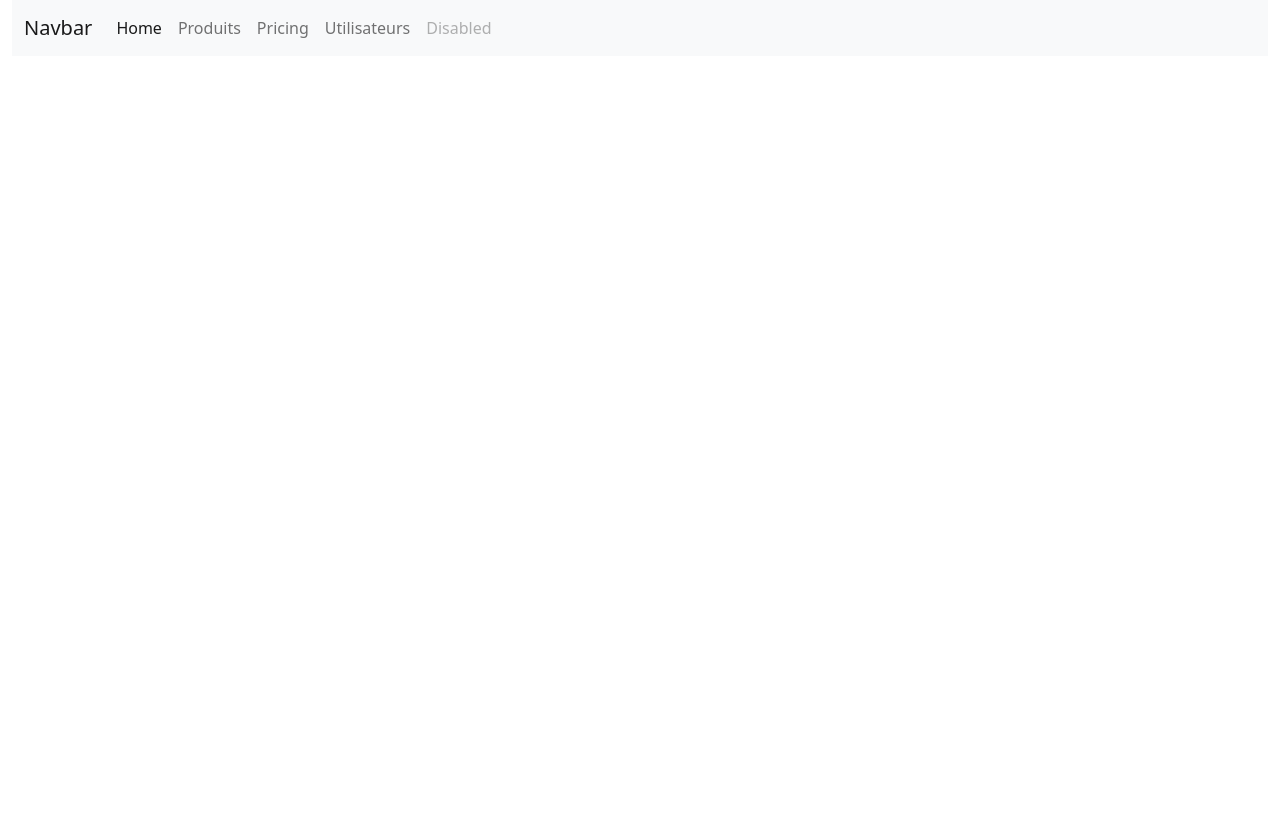
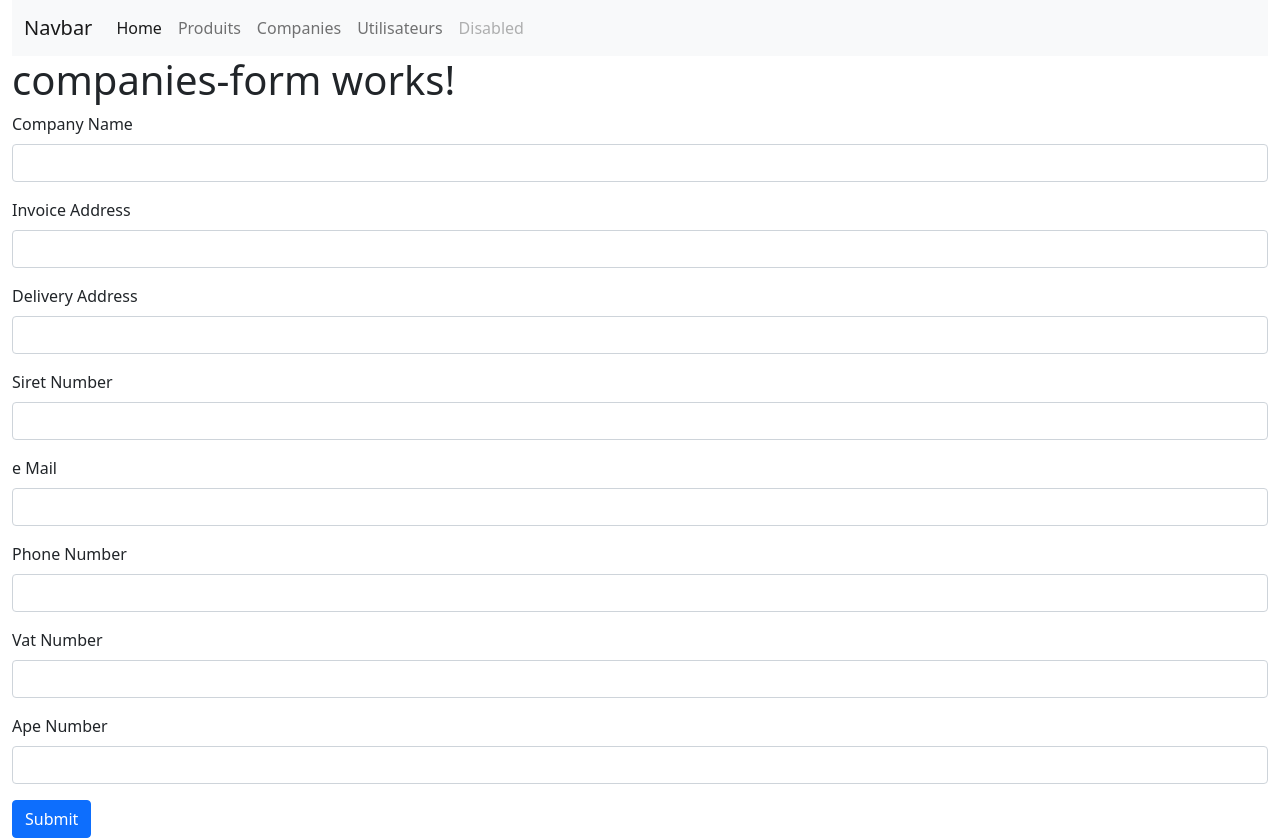
Before and after one commit to Maximedubois31/AfgFrontAngular, an Angular app: page /company/edit in a window 1280 px wide. Before the commit this address led to /. Before the commit the page ends 800 px from the top, so only its background shows below. Built offline with nearby package versions, Linux system fonts and the light colour scheme.

Commit message:
getAllCompanies

```diff
--- /dev/null
+++ b/src/app/admin/api/companyApi.service.ts
@@ -0,0 +1,52 @@
+import { HttpClient, HttpHeaders } from "@angular/common/http";
+import { Injectable } from "@angular/core";
+import { Observable, throwError } from "rxjs";
+import { catchError } from "rxjs/operators";
+import { environment } from "src/environments/environment";
+import { Company } from "../models/company.model";
+
+//URL api
+const API_URL = environment.apiUrl;
+
+@Injectable({
+    providedIn: 'root'
+})
+export class CompanyApiService {
+
+    constructor(private http: HttpClient) { }
+
+    //get all companies
+    getCompanies(): Observable<Company[]> {
+
+        const headers = new HttpHeaders().set("Content-Type", "application/json");
+
+        return this.http.get<Company[]>(API_URL + '/company', { headers }).pipe(catchError(this.handleError));
+
+    }
+
+    getCompany(companyId: Number): Observable<Company> {
+
+        const headers = new HttpHeaders().set("Content-Type", "application/json");
+
+        return this.http.get<Company>(API_URL + '/company/details/' + companyId, { headers }).pipe(catchError(this.handleError));
+    }
+
+    deleteCompany(companyId: Number): Observable<any> {
+        const headers = new HttpHeaders().set("Content-Type", "application/json");
+
+        return this.http.delete(API_URL + '/company/delete/' + companyId, { headers }).pipe(catchError(this.handleError));
+    }
+
+    updateCompany(company: Company): Observable<any> {
+
+        const headers = new HttpHeaders().set("Content-Type", "application/json");
+
+        return this.http.put<Company>(API_URL + '/company/edit', company, { headers }).pipe(catchError(this.handleError));
+    }
+
+
+    private handleError(error: Response | any) {
+        console.log("error");
+        return throwError(error);
+    }
+}
--- /dev/null
+++ b/src/app/admin/company/companies-form/companies-form.component.html
@@ -0,0 +1,37 @@
+<h1>companies-form works!</h1>
+
+<form *ngIf="company" (ngSubmit)="onSubmit()" #companyForm="ngForm">
+  <div class="mb-3">
+    <label for="name" class="form-label">Company Name</label>
+    <input type="text" class="form-control" id="name" [(ngModel)]="company.companyName" name="name" #name="ngModel">
+  </div>
+  <div class="mb-3">
+    <label for="invoiceAddress" class="form-label">Invoice Address</label>
+    <input type="text" class="form-control" id="invoiceAddress" [(ngModel)]="company.invoiceAddress" name="invoiceAddress" #invoiceAddress="ngModel">
+  </div>
+  <div class="mb-3">
+    <label for="deliveryAddress" class="form-label">Delivery Address</label>
+    <input type="text" class="form-control" id="deliveryAddress" [(ngModel)]="company.deliveryAddress" name="deliveryAddress" #deliveryAddress="ngModel">
+  </div>
+  <div class="mb-3">
+    <label for="siret" class="form-label">Siret Number</label>
+    <input type="text" class="form-control" id="siret" [(ngModel)]="company.siret" name="siret" #siret="ngModel">
+  </div>
+  <div class="mb-3">
+    <label for="email" class="form-label">e Mail</label>
+    <input type="text" class="form-control" id="email" [(ngModel)]="company.email" name="email" #email="ngModel">
+  </div>
+  <div class="mb-3">
+    <label for="phone" class="form-label">Phone Number</label>
+    <input type="text" class="form-control" id="phone" [(ngModel)]="company.phone" name="phone" #phone="ngModel">
+  </div>
+  <div class="mb-3">
+    <label for="vatNumber" class="form-label">Vat Number</label>
+    <input type="text" class="form-control" id="vatNumber" [(ngModel)]="company.vatNumber" name="vatNumber" #vatNumber="ngModel">
+  </div>
+  <div class="mb-3">
+    <label for="nafApeCode" class="form-label">Ape Number</label>
+    <input type="text" class="form-control" id="nafApeCode" [(ngModel)]="company.nafApeCode" name="nafApeCode" #nafApeCode="ngModel">
+  </div>
+  <button type="submit" class="btn btn-primary">Submit</button>
+</form>
--- /dev/null
+++ b/src/app/admin/company/companies-form/companies-form.component.ts
@@ -0,0 +1,43 @@
+import { Component, Input, OnInit } from '@angular/core';
+import { ActivatedRoute, Router } from '@angular/router';
+import { CompanyApiService } from '../../api/companyApi.service';
+import { Company } from '../../models/company.model';
+
+@Component({
+  selector: 'app-companies-form',
+  templateUrl: './companies-form.component.html',
+  styleUrls: ['./companies-form.component.css']
+})
+export class CompaniesFormComponent implements OnInit {
+
+  @Input() company!: Company;
+
+  constructor(private companyApiService: CompanyApiService, private router: Router, private activatedRouter: ActivatedRoute) { }
+
+  ngOnInit(): void {
+    this.getCompany();
+  }
+
+  getCompany(): void {
+
+    let id: any;
+    if (this.activatedRouter.snapshot.paramMap.get("id")) {
+
+      id = this.activatedRouter.snapshot.paramMap.get("id");
+      this.companyApiService.getCompany(Number(id)).subscribe(element => this.company = element);
+
+    } else {
+
+      this.company = ({} as Company)
+    }
+  }
+
+  onSubmit(): void {
+    this.companyApiService.updateCompany(this.company).subscribe(() => this.goBack());
+  }
+
+  goBack() {
+    let link = ['/companies']
+    this.router.navigate(link);
+  }
+}
--- /dev/null
+++ b/src/app/admin/company/list-company/list-company.component.html
@@ -0,0 +1,37 @@
+<h1>list-company works!</h1>
+
+<div class="py-5">
+  <a class="btn btn-sm btn-secondary" (click)="goNew()"> + Ajouter</a>
+</div>
+
+<table class="table table-responsive table-hover table-bordered p-5 align-middle">
+  <thead class="table-dark">
+    <tr class="text-center">
+      <th scope="col">Name</th>
+      <th scope="col">Invoice Address</th>
+      <th scope="col">Delivery Address</th>
+      <th scope="col">Siret Number</th>
+      <th scope="col">Mail</th>
+      <th scope="col">Phone</th>
+      <th scope="col">Vat Number</th>
+      <th scope="col">Code Ape</th>
+      <th scope="col">Actions</th>
+    </tr>
+  </thead>
+  <tbody>
+    <tr *ngFor="let company of companies">
+      <td>{{company.companyName}}</td>
+      <td>{{company.invoiceAddress}}</td>
+      <td>{{company.deliveryAddress}}</td>
+      <td>{{company.siret}}</td>
+      <td>{{company.email}}</td>
+      <td>{{company.phone}}</td>
+      <td>{{company.vatNumber}}</td>
+      <td>{{company.nafApeCode}}</td>
+      <td>
+        <a class="btn btn-sm btn-warning" (click)="goEdit(company)">Modifier</a>
+        <a class="btn btn-sm btn-danger" (click)="deleteCompany(company)">Supprimer</a>
+      </td>
+    </tr>
+  </tbody>
+</table>
--- /dev/null
+++ b/src/app/admin/company/list-company/list-company.component.ts
@@ -0,0 +1,43 @@
+import { Component, OnInit } from '@angular/core';
+import { Router } from '@angular/router';
+import { CompanyApiService } from '../../api/companyApi.service';
+import { Company } from '../../models/company.model';
+
+@Component({
+  selector: 'app-list-company',
+  templateUrl: './list-company.component.html',
+  styleUrls: ['./list-company.component.css']
+})
+export class ListCompanyComponent implements OnInit {
+
+  companies: Company[] = [];
+
+  constructor(private companyApiService: CompanyApiService, private router: Router) { }
+
+  ngOnInit(): void {
+    this.getCompanies();
+  }
+
+  getCompanies(): void {
+    this.companyApiService.getCompanies().subscribe(companies => this.companies = companies)
+  }
+
+  deleteCompany(company: Company): void {
+    this.companyApiService.deleteCompany(company.id)
+      .subscribe(_ => this.companies = this.companies.filter((elem) => elem.id != company.id));
+  }
+
+  goEdit(company: Company) {
+    let link = ['/company/edit', company.id];
+    this.router.navigate(link);
+  }
+
+  goNew() {
+    let link = ['/company/edit'];
+    this.router.navigate(link);
+  }
+
+  goBack(): void {
+    this.router.navigate(['/company']);
+  }
+}
--- a/src/app/admin/header/header.component.html
+++ b/src/app/admin/header/header.component.html
@@ -12,8 +12,8 @@
           <li class="nav-item" routerLinkActive="active">
             <a class="nav-link" routerLink="/products">Produits</a>
           </li>
-          <li class="nav-item" >
-            <a class="nav-link" href="#">Pricing</a>
+          <li class="nav-item" routerLinkActive="active">
+            <a class="nav-link" routerLink="/companies">Companies</a>
           </li>
           <li class="nav-item" >
             <a class="nav-link" routerLink="/users">Utilisateurs</a>
--- a/src/app/app.module.ts
+++ b/src/app/app.module.ts
@@ -11,6 +11,8 @@ import { FormsModule } from '@angular/forms';
 import { UserApiService } from './admin/api/user-api.service';
 import { UsersComponent } from './admin/users/users.component';
 import { ListProductTypeComponent } from './admin/list-product-type/list-product-type.component';
+import { ListCompanyComponent } from './admin/company/list-company/list-company.component';
+import { CompaniesFormComponent } from './admin/company/companies-form/companies-form.component';
 
 
 @NgModule({
@@ -20,7 +22,9 @@ import { ListProductTypeComponent } from './admin/list-product-type/list-product
     ListProductComponent,
     ProductsFormComponent,
     UsersComponent,
-    ListProductTypeComponent
+    ListProductTypeComponent,
+    ListCompanyComponent,
+    CompaniesFormComponent
   ],
   imports: [
     BrowserModule,
```
Also changed, not shown: src/app/app-routing.module.ts (+6 -1 lines), src/app/admin/company/companies-form/companies-form.component.css (added), src/app/admin/company/list-company/list-company.component.css (added), 2 other files (tests, documents, lock files or other folders).
